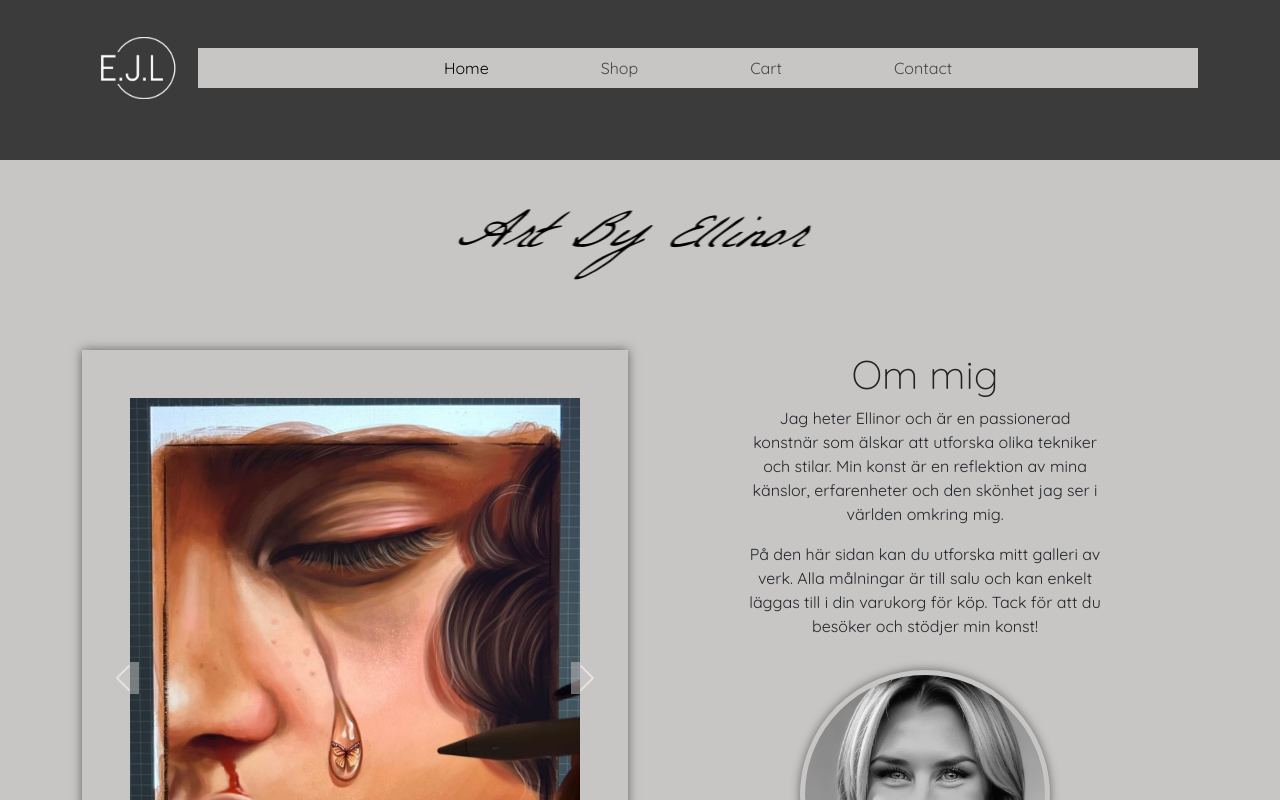
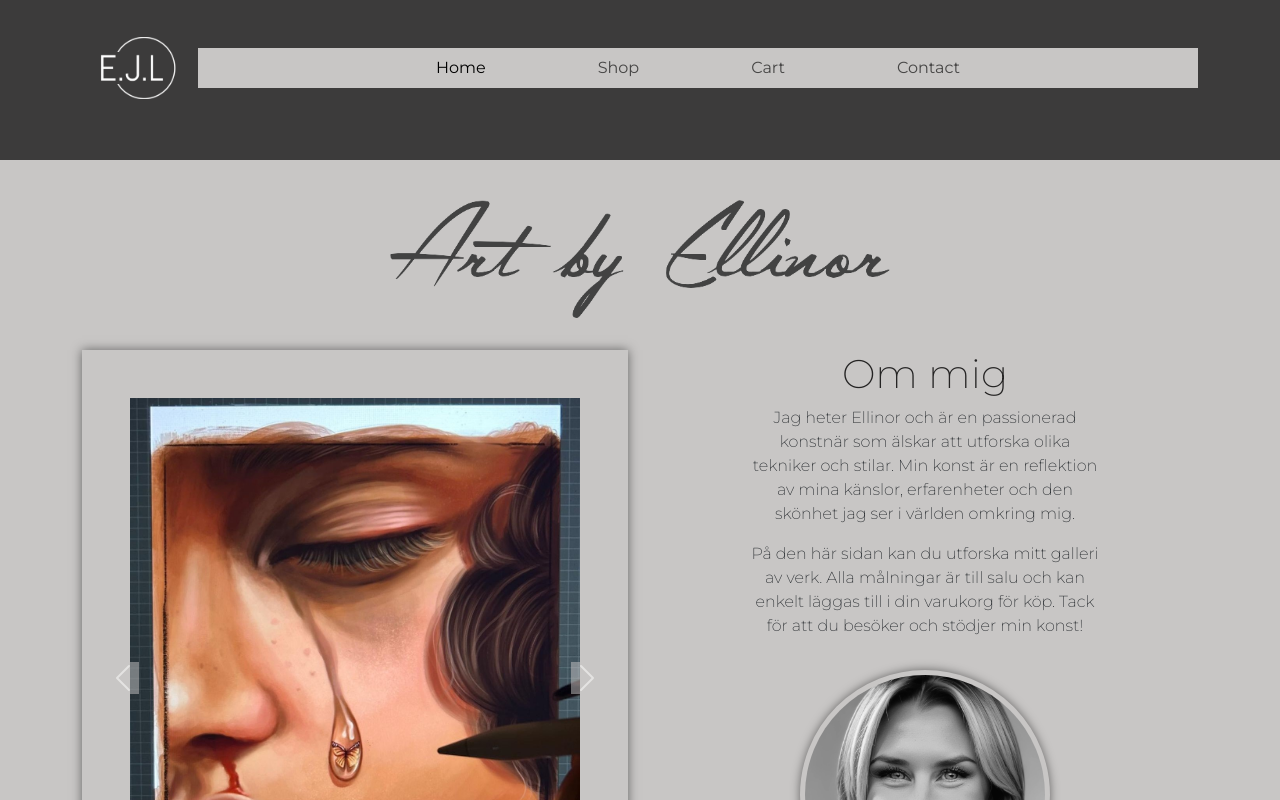
Before and after one commit to ellinorjanssonl/myArtPage, a React (Vite) app: page / in a window 1280 px wide. Shown: the top 800 px of the page. Built offline with nearby package versions, Linux system fonts and the light colour scheme.

Commit message:
changes to be committed

```diff
--- a/index.html
+++ b/index.html
@@ -5,7 +5,7 @@
     <meta charset="UTF-8" />
     <link rel="preconnect" href="https://fonts.googleapis.com">
 <link rel="preconnect" href="https://fonts.gstatic.com" crossorigin>
-<link href="https://fonts.googleapis.com/css2?family=Quicksand:wght@300..700&display=swap" rel="stylesheet">
+<link href="https://fonts.googleapis.com/css2?family=Montserrat:ital,wght@0,100..900;1,100..900&display=swap" rel="stylesheet">
     <link rel="icon" type="" href="/" />
     <link rel="stylesheet" href="/src/index.css" />
     <meta name="viewport" content="width=device-width, initial-scale=1.0" />
--- a/src/components/Cart/Cart.css
+++ b/src/components/Cart/Cart.css
@@ -4,7 +4,7 @@
     justify-content: center;
     gap: 20px;
     margin: auto;
-    max-width: calc(300px * 3 + 20px * 3); /* Maxbredd för 3 objekt + mellanrum */
+    max-width: calc(300px * 3 + 20px * 2); /* Maxbredd för 3 objekt + mellanrum */
   }
 
  .cart-header {
--- a/src/components/Home/Home.css
+++ b/src/components/Home/Home.css
@@ -31,6 +31,7 @@
     color: var(--color-text);
     font-size: 2.5rem;
     font-weight: 200;
+    font-family: 'montserrat', sans-serif;
   }
 
   .carousel {
@@ -48,8 +49,9 @@
   }
 
   .text-info img{
+    padding-top: 2rem;
     justify-content: center;
-    width: 600px;
+    width: 500px;
     height: 150px;
     margin: 0 auto;
   }
--- a/src/components/Home/Home.jsx
+++ b/src/components/Home/Home.jsx
@@ -9,7 +9,7 @@
     <Container className="ContainerHome">
         <Col md={12}>
           <div className="text-info">
-          <img src="signature1.png" className="signature" />
+          <img src="logo2.png" className="signature" />
            </div>
           </Col>
           <Row>
--- a/src/components/Navbar/Navbar.css
+++ b/src/components/Navbar/Navbar.css
@@ -10,7 +10,6 @@
   .navbar {
     width: 100%;
     background-color: var(--color-bg2); /* Sätter bakgrundsfärgen på hela navbaren */
-    font-weight: 900;
     display: flex;
     justify-content: space-between;
     align-items: center;
@@ -26,6 +25,8 @@
   }
 
   .nav-link {
+    font-weight: 400;
+    font-family: 'montserrat', sans-serif;
     margin: 0 3rem;
     transition: color 0.3s ease-in-out;
     transition: 0.3s ease-in-out;
--- a/src/components/Shop/Shop.css
+++ b/src/components/Shop/Shop.css
@@ -34,7 +34,8 @@
 .cardText {
   font-size: 1.2rem;
   text-align: center;
-  font-weight: 400;
+  font-weight: 200;
+  font-family: 'montserrat', sans-serif;
 }
 
 .cardText {
@@ -56,7 +57,8 @@
   text-align: center;
   justify-content: center;
   font-size: 1rem;
-  font-weight: 400;
+  font-weight: 200;
+  font-family: 'montserrat', sans-serif;
 }
 
 .button-container {
--- a/src/index.css
+++ b/src/index.css
@@ -4,9 +4,8 @@
     box-sizing: border-box;
     margin:0;
     padding:0;
-    font-weight: 400;
-    font-family: 'quicksand', sans-serif;
-    font-style: light;
+    font-weight: 200;
+    font-family: 'montserrat', sans-serif;
   }
 
 
```
Also changed, not shown: public/logo2.png (added).
